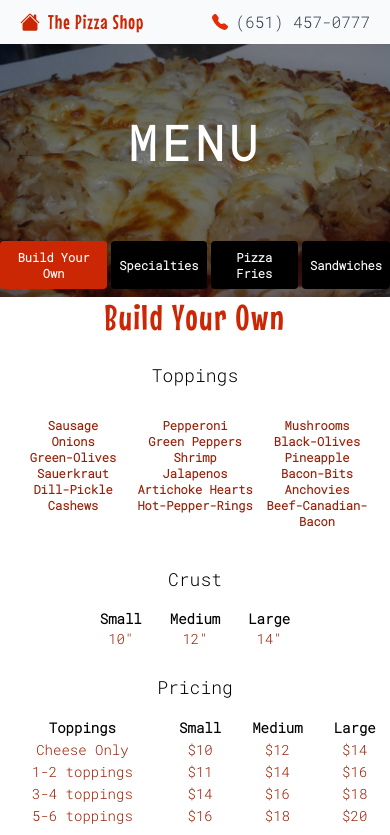
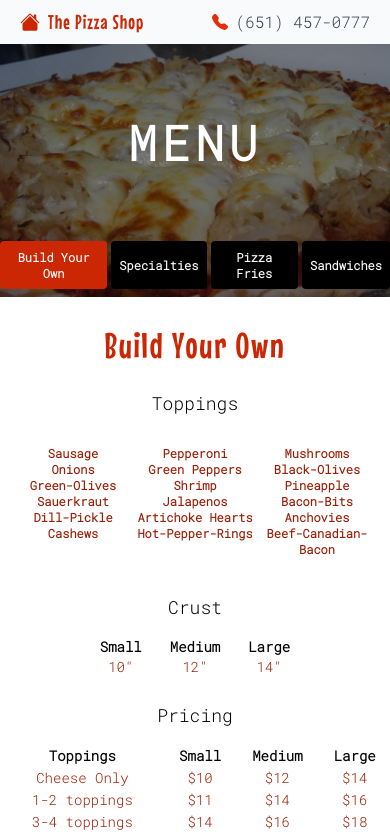
Before and after one commit to latz09/pizza-shop, a Next.js app: page /menu in a window 390 px wide. Shown: the top 835 px of the page. Built offline with nearby package versions, Linux system fonts and the light colour scheme.

Commit message:
fixed margin

```diff
--- a/components/menu/PizzaFries.js
+++ b/components/menu/PizzaFries.js
@@ -4,7 +4,7 @@ import Crusts from './Crusts';
 
 const PizzaFries = () => {
 	return (
-		<div className='my-4 space-y-4 '>
+		<div className='my-7 space-y-4 '>
 			<MenuHeading title={"Pizza Fries"} />
 			<Crusts small={'$10'} medium={'$12'} large={'$14'} />
 		</div>
--- a/components/menu/buildYourOwn/BuildYourOwn.js
+++ b/components/menu/buildYourOwn/BuildYourOwn.js
@@ -7,7 +7,7 @@ import Pricing from './Pricing';
 
 const BuildYourOwn = () => {
 	return (
-		<div className='grid gap-4 sm:mt-7'>
+		<div className='grid gap-4 mt-7'>
 			<MenuHeading title={'Build Your Own'}/>
 			<MenuSection title={'Toppings'} />
 			<ToppingsList toppings={allToppings} />
--- a/components/menu/sandwich-burger/Sandwiches.js
+++ b/components/menu/sandwich-burger/Sandwiches.js
@@ -4,7 +4,7 @@ import PizzaSandwich from './PizzaSandwich';
 
 const Sandwiches = () => {
 	return (
-		<div className="grid gap-12  md:flex md:justify-between md:items-center mt-8">
+		<div className="grid gap-12  md:flex md:justify-between md:items-center mt-7">
 			<div>
 				<MenuHeading title={'Cheese Burger'} />
 				<Burger />
--- a/components/menu/specials/AllSpecials.js
+++ b/components/menu/specials/AllSpecials.js
@@ -5,7 +5,7 @@ import Vegi from './Vegi';
 
 const AllSpecials = () => {
 	return (
-		<div className='grid gap-4 p-6'>
+		<div className='grid gap-4 mt-7'>
 			<MenuHeading title={'Specials'} />
 			<div className="grid gap-2">
 				<div>
```
